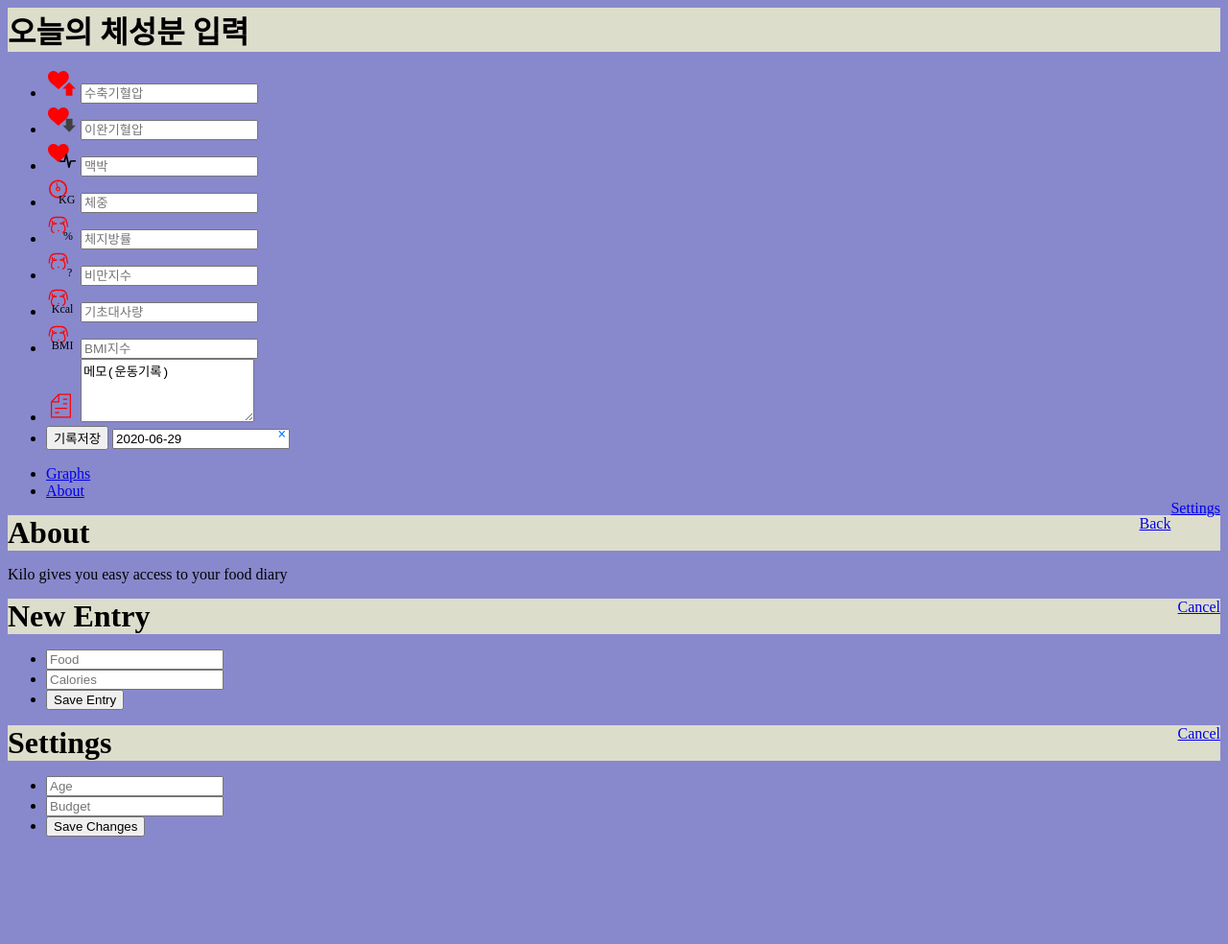
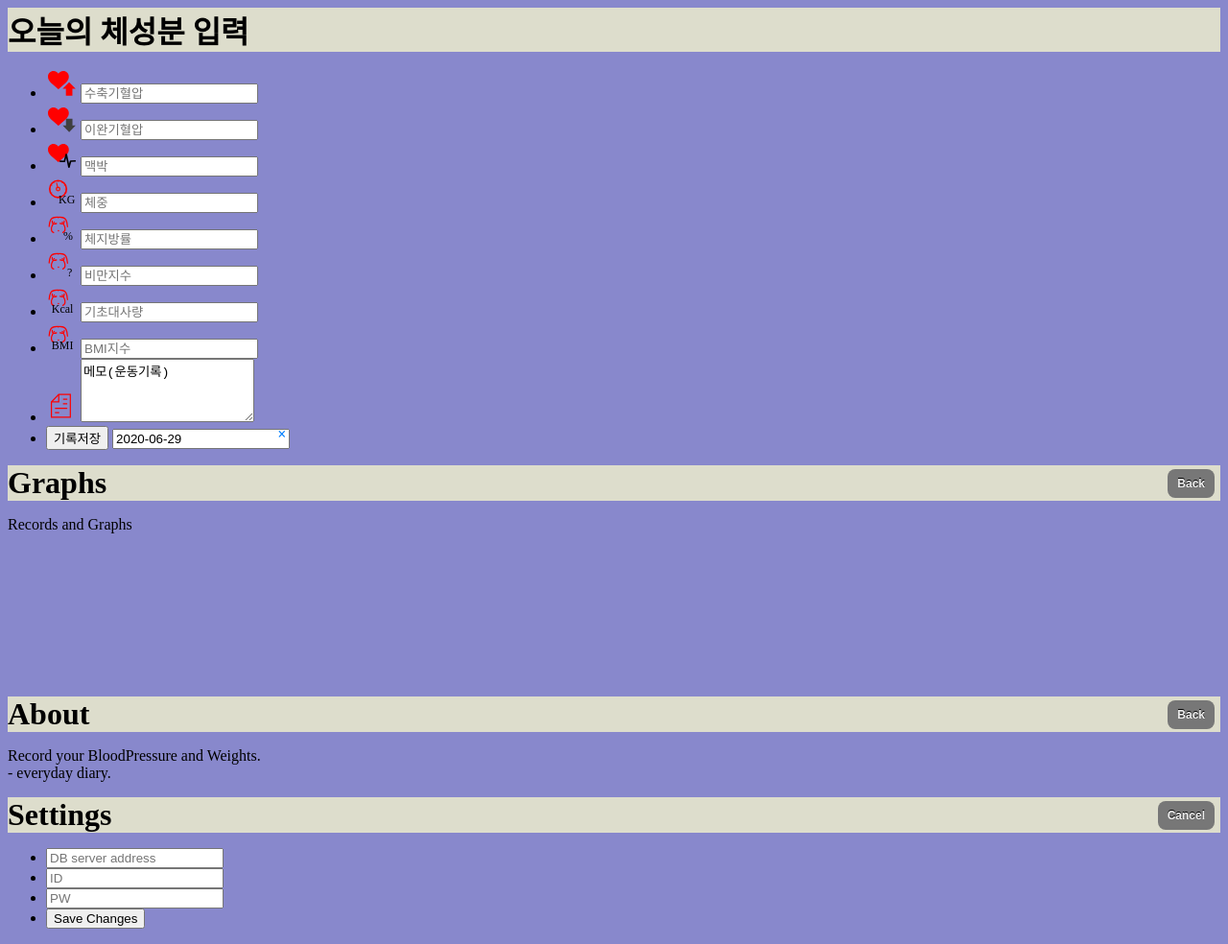
Before and after one commit to ahnsik/bloodpressure, a plain HTML site: page index.html in a window 1280 px wide. Shown: the whole page at 96% size. Before the commit the page ends 888 px from the top, so only its background shows below. Drawn offline with Linux system fonts and the light colour scheme.

Commit message:
favicon 추가 등등..

```diff
--- a/index.html
+++ b/index.html
@@ -3,6 +3,8 @@
 <head>
 	<meta charset="UTF-8">
 	<meta name="viewport" content="width=device-width, initial-scale=1, maximum-scale=1, user-scalable=0">
+
+	<LINK REL="SHORTCUT ICON" HREF="./fat_favicon.ico">
 
 	<!-- https://www.cssscript.com/developer-date-picker/ -->
 	<link rel="stylesheet" href="thedatepicker/dist/the-datepicker.css">
@@ -27,11 +29,38 @@
 		width: 32px;
 		height: 32px;
 	}
+
+	.back,.cancel {
+	  position: absolute;
+	  overflow: hidden;
+	  width: auto;
+	  height: 30px;
+	  font-family: sans-serif;
+	  font-size: 12px;
+	  font-weight: bold;
+	  line-height: 30px;
+	  text-overflow: ellipsis;
+	  text-decoration: none;
+	  white-space: nowrap;
+	  background: none;
+	  right: 10px;
+	  margin: 4px;
+	  padding: 0 10px;
+	  color: #EEE;
+	  text-shadow: black 0 -1px 0;
+	  border: 1px solid #;
+	  border-radius: 8px;
+	  background-image: none;
+	  background-color: #777;
+	}
+
 	@media ( max-width: 768px ) {
 		body {
 			margin: 0;
 			padding: 0;
 			background: #FEC;
+			height: 100vw;
+	    transform: rotate(0deg);
 	  }
 		li {
 			margin: 3px;
@@ -78,7 +107,7 @@
 		<div class="toolbar">
 			<h1>오늘의 체성분 입력</h1>
 		</div>
-		<form method="post">
+		<form method="post" action="new">
 			<ul>
 				<li><img src="./heart_high.svg" class="icon"/> <input placeholder="수축기혈압" type="number" name="bp_high" id="bp_h" /> </li>
 				<li><img src="./heart_low.svg" class="icon"/> <input placeholder="이완기혈압" type="number" name="bp_low" id="bp_l" /> </li>
@@ -90,27 +119,39 @@
 				<li><img src="./bmi.svg" class="icon"/> <input placeholder="BMI지수"    type="number" step="0.1" name="bmi" id="bmi" /> </li>
 				<li><img src="./memo.svg" class="icon"/> <textarea name="memo" rows="4" id="memo">메모(운동기록)</textarea> </li>
 				<li>	<input type="submit" class="submit" name="action" value="기록저장" />
-							<input type="text" id="date-picker" class="date-picker" readonly="readonly">
+							<input type="text" id="date-picker" class="date-picker" readonly="readonly"/>
 					</li>
 			</ul>
 		</form>
-		<ul class="edgetoedge">
-			<li class="arrow"><a href="#dates">Graphs</a></li>
+		<!-- <ul class="edgetoedge">
+			<li class="arrow"><a href="#graphs">Graphs</a></li>
 			<li class="arrow"><a href="#about">About</a></li>
-			<a class="button flip" href="#settings">Settings</a>
-		</ul>
+		</ul> -->
 	</div>
+
+	<div id="graphs">
+		<div class="toolbar">
+			<h1>Graphs</h1>
+			<a class="button back" href="#">Back</a>
+		</div>
+		<div>
+			<p>Records and Graphs</p>
+			<canvas id="bar_graph">
+			</canvas>
+		</div>
+	</div>
+
 	<div id="about">
 		<div class="toolbar">
 			<h1>About</h1>
 			<a class="button back" href="#">Back</a>
 		</div>
 		<div>
-			<p>Kilo gives you easy access to your food diary</p>
+			<p>Record your BloodPressure and Weights. <br/>- everyday diary.</p>
 		</div>
 	</div>
 
-	<div id="createEntry">
+	<!-- <div id="createEntry">
 		<div class="toolbar">
 			<h1>New Entry</h1>
 			<a class="button cancel" href="#">Cancel</a>
@@ -122,7 +163,7 @@
 				<li><input type="submit" class="submit" name="action" value="Save Entry" /> </li>
 			</ul>
 		</form>
-	</div>
+	</div> -->
 	<div id="settings">
 		<div class="toolbar">
 			<h1>Settings</h1>
@@ -130,8 +171,9 @@
 		</div>
 		<form method="post">
 			<ul>
-				<li><input placeholder="Age" type="text" name="age" id="age" /> </li>
-				<li><input placeholder="Budget" type="text" name="budget" id="budget" /> </li>
+				<li><input placeholder="DB server address" type="text" name="age" id="server" /> </li>
+				<li><input placeholder="ID" type="text" name="budget" id="id" /> </li>
+				<li><input placeholder="PW" type="text" name="budget" id="pw" /> </li>
 				<li><input type="submit" class="submit" name="action" value="Save Changes" /> </li>
 			</ul>
 		</form>
@@ -144,10 +186,10 @@
 				const datepicker = new TheDatepicker.Datepicker(date_input);
 				var date_string = ""+ now.getFullYear()+"-"+(now.getMonth()+1)+"-"+now.getDate();
 				console.log( date_string);
-					datepicker.options.setInputFormat("Y-m-d");		// 표시 형식 지정
+				datepicker.options.setInputFormat("Y-m-d");             // 표시 형식 지정
 				// datepicker.options.setInitialDate("2019-11-24");
 				datepicker.options.setInitialDate( date_string );
-					// datepicker.options.setMinDate('today');		// 과거 날짜를 선택 못하게 하는 방법
+				// datepicker.options.setMinDate('today');              // 과거 날짜를 선택 못하게 하는 방법
 				datepicker.render();
 			})();
 	</script>
```
Also changed, not shown: README.md, fat_favicon.ico (added). Lines whose indentation alone changed are shown as unchanged.
